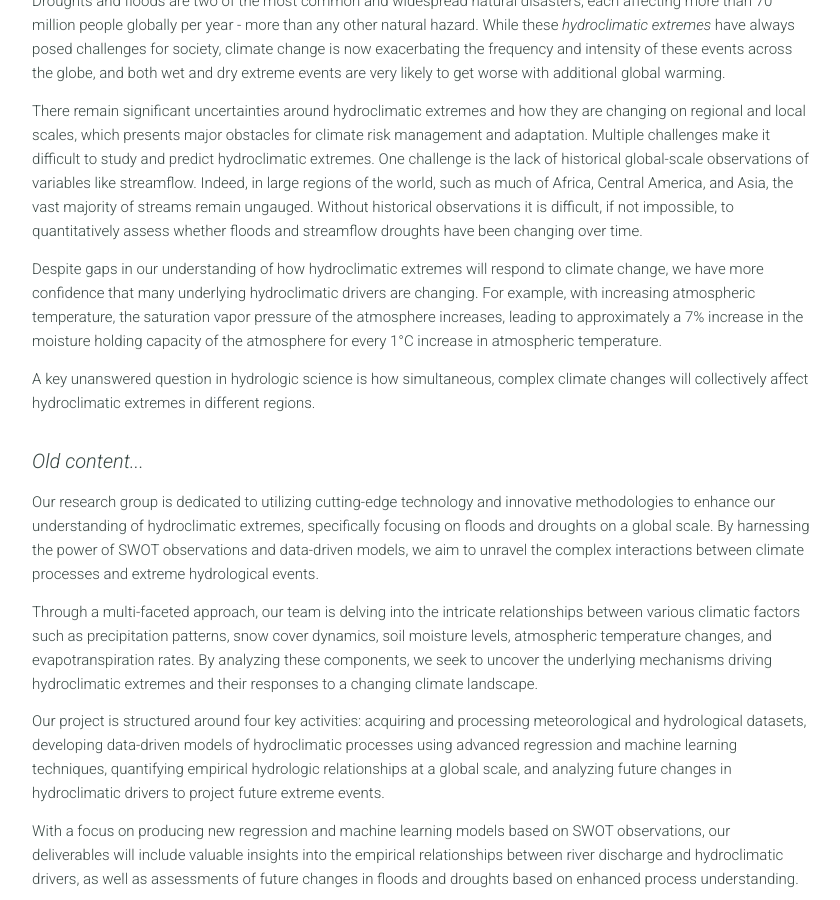
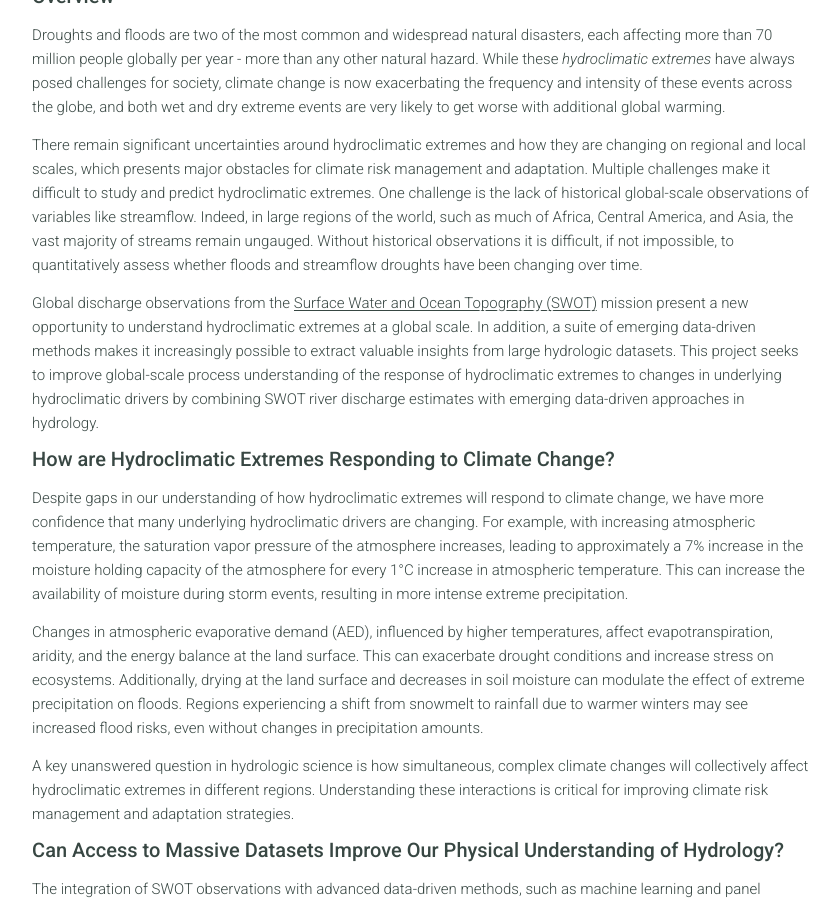
Before and after one commit to fdavenport/fdavenport.github.io, a Jekyll site: the page built from research/evaluating-drivers-extreme-runoff.md, in a window 1280 px wide and 900 px high, scrolled down 988 px. Shown: the whole window, without its empty margins (219-1059 px from the left). Built offline with Jekyll 4.4.1, drawn with Linux system fonts in a browser that asks for light colours; some of the changed text lies outside the part shown.

Commit message:
Content updates

```diff
--- a/research/evaluating-drivers-extreme-runoff.md
+++ b/research/evaluating-drivers-extreme-runoff.md
@@ -1,13 +1,13 @@
 ---
 layout: page
-title: Evaluating the Drivers of Extreme Runoff
+title: Evaluating the drivers of extreme runoff using satellite-derived river discharge estimates
 feature_text:
 feature_image: "/assets/images/feature/earth.jpg"
 excerpt: ""
 ---
 
 <div class="row">
-    <h3>Using SWOT observations and data-driven models to improve process understanding of hydroclimatic extremes</h3>
+    <h5 class="mb-4"><i>Using SWOT observations and data-driven models to improve process understanding of hydroclimatic extremes</i></h5>
 </div>
 
 <div class="row">
@@ -34,21 +34,42 @@ excerpt: ""
 <div class="row">
     <!-- example of a full-width text -->
     <div class="col">
-        <p style="line-height: normal" class="m-0 pb-1">
+<p style="line-height: normal" class="m-0 pb-1">
             <b>Overview</b>
         </p>
-        <p style="line-height: normal" class="m-0 pb-1"><small>Droughts and floods are two of the most common and widespread natural disasters, each affecting more than 70 million people globally per year - more than any other natural hazard. While these <i>hydroclimatic extremes</i> have always posed challenges for society, climate change is now exacerbating the frequency and intensity of these events across the globe, and both wet and dry extreme events are very likely to get worse with additional global warming.</small></p>
-        <p style="line-height: normal" class="m-0 pb-1"><small>There remain significant uncertainties around hydroclimatic extremes and how they are changing on regional and local scales, which presents major obstacles for climate risk management and adaptation. Multiple challenges make it difficult to study and predict hydroclimatic extremes. One challenge is the lack of historical global-scale observations of variables like streamflow. Indeed, in large regions of the world, such as much of Africa, Central America, and Asia, the vast majority of streams remain ungauged. Without historical observations it is difficult, if not impossible, to quantitatively assess whether floods and streamflow droughts have been changing over time.</small></p>
-        <p style="line-height: normal" class="m-0 pb-1"><small>Despite gaps in our understanding of how hydroclimatic extremes will respond to climate change, we have more confidence that many underlying hydroclimatic drivers are changing. For example, with increasing atmospheric temperature, the saturation vapor pressure of the atmosphere increases, leading to approximately a 7% increase in the moisture holding capacity of the atmosphere for every 1°C increase in atmospheric temperature. </small></p>
-        <p style="line-height: normal" class="m-0 pb-1"><small>A key unanswered question in hydrologic science is how simultaneous, complex climate changes will collectively affect hydroclimatic extremes in different regions.</small></p>
-        <p style="line-height: normal" class="m-0 pb-1"><small></small></p>
-        <p style="line-height: normal" class="m-0 pb-1"><small></small></p>
-        <i>Old content...</i>
-        <p style="line-height: normal" class="m-0 pb-1"><small>Our research group is dedicated to utilizing cutting-edge technology and innovative methodologies to enhance our understanding of hydroclimatic extremes, specifically focusing on floods and droughts on a global scale. By harnessing the power of SWOT observations and data-driven models, we aim to unravel the complex interactions between climate processes and extreme hydrological events.</small></p>
-        <p style="line-height: normal" class="m-0 pb-1"><small>Through a multi-faceted approach, our team is delving into the intricate relationships between various climatic factors such as precipitation patterns, snow cover dynamics, soil moisture levels, atmospheric temperature changes, and evapotranspiration rates. By analyzing these components, we seek to uncover the underlying mechanisms driving hydroclimatic extremes and their responses to a changing climate landscape.</small></p>
-        <p style="line-height: normal" class="m-0 pb-1"><small>Our project is structured around four key activities: acquiring and processing meteorological and hydrological datasets, developing data-driven models of hydroclimatic processes using advanced regression and machine learning techniques, quantifying empirical hydrologic relationships at a global scale, and analyzing future changes in hydroclimatic drivers to project future extreme events.</small></p>
-        <p style="line-height: normal" class="m-0 pb-1"><small>With a focus on producing new regression and machine learning models based on SWOT observations, our deliverables will include valuable insights into the empirical relationships between river discharge and hydroclimatic drivers, as well as assessments of future changes in floods and droughts based on enhanced process understanding.</small></p>
-        <p style="line-height: normal" class="m-0 pb-1"><small>With a focus on producing new regression and machine learning models based on SWOT observations, our deliverables will include valuable insights into the empirical relationships between river discharge and hydroclimatic drivers, as well as assessments of future changes in floods and droughts based on enhanced process understanding.</small></p>
+        <p style="line-height: normal" class="m-0 pb-1">
+            <small>Droughts and floods are two of the most common and widespread natural disasters, each affecting more than 70 million people globally per year - more than any other natural hazard. While these <i>hydroclimatic extremes</i> have always posed challenges for society, climate change is now exacerbating the frequency and intensity of these events across the globe, and both wet and dry extreme events are very likely to get worse with additional global warming.</small>
+        </p>
+        <p style="line-height: normal" class="m-0 pb-1">
+            <small>There remain significant uncertainties around hydroclimatic extremes and how they are changing on regional and local scales, which presents major obstacles for climate risk management and adaptation. Multiple challenges make it difficult to study and predict hydroclimatic extremes. One challenge is the lack of historical global-scale observations of variables like streamflow. Indeed, in large regions of the world, such as much of Africa, Central America, and Asia, the vast majority of streams remain ungauged. Without historical observations it is difficult, if not impossible, to quantitatively assess whether floods and streamflow droughts have been changing over time.</small>
+        </p>
+        <p style="line-height: normal" class="m-0 pb-1">
+            <small>Global discharge observations from the <a href="https://swot.jpl.nasa.gov/">Surface Water and Ocean Topography (SWOT)</a> mission present a new opportunity to understand hydroclimatic extremes at a global scale. In addition, a suite of emerging data-driven methods makes it increasingly possible to extract valuable insights from large hydrologic datasets. This project seeks to improve global-scale process understanding of the response of hydroclimatic extremes to changes in underlying hydroclimatic drivers by combining SWOT river discharge estimates with emerging data-driven approaches in hydrology.</small>
+        </p>
+        <p style="line-height: normal" class="m-0 pb-1">
+            <b>How are Hydroclimatic Extremes Responding to Climate Change?</b>
+        </p>
+        <p style="line-height: normal" class="m-0 pb-1">
+            <small>Despite gaps in our understanding of how hydroclimatic extremes will respond to climate change, we have more confidence that many underlying hydroclimatic drivers are changing. For example, with increasing atmospheric temperature, the saturation vapor pressure of the atmosphere increases, leading to approximately a 7% increase in the moisture holding capacity of the atmosphere for every 1°C increase in atmospheric temperature. This can increase the availability of moisture during storm events, resulting in more intense extreme precipitation.</small>
+        </p>
+        <p style="line-height: normal" class="m-0 pb-1">
+            <small>Changes in atmospheric evaporative demand (AED), influenced by higher temperatures, affect evapotranspiration, aridity, and the energy balance at the land surface. This can exacerbate drought conditions and increase stress on ecosystems. Additionally, drying at the land surface and decreases in soil moisture can modulate the effect of extreme precipitation on floods. Regions experiencing a shift from snowmelt to rainfall due to warmer winters may see increased flood risks, even without changes in precipitation amounts.</small>
+        </p>
+        <p style="line-height: normal" class="m-0 pb-1">
+            <small>A key unanswered question in hydrologic science is how simultaneous, complex climate changes will collectively affect hydroclimatic extremes in different regions. Understanding these interactions is critical for improving climate risk management and adaptation strategies.</small>
+        </p>
+        <p style="line-height: normal" class="m-0 pb-1">
+            <b>Can Access to Massive Datasets Improve Our Physical Understanding of Hydrology?</b>
+        </p>
+        <p style="line-height: normal" class="m-0 pb-1">
+            <small>The integration of SWOT observations with advanced data-driven methods, such as machine learning and panel regression models, provides a unique opportunity to improve our understanding of hydrological processes. These methods allow for the analysis of large-scale hydrologic datasets, uncovering patterns and relationships that traditional models might miss. By leveraging these datasets, we can enhance our ability to predict and manage hydroclimatic extremes, ultimately contributing to more effective and informed water resource management and policy decisions.</small>
+        </p>
+        <p style="line-height: normal" class="m-0 pb-1">
+            <small>Our project is structured around four key activities: acquiring and processing meteorological and hydrological datasets, developing data-driven models of hydroclimatic processes using advanced regression and machine learning techniques, quantifying empirical hydrologic relationships at a global scale, and analyzing future changes in hydroclimatic drivers to project future extreme events.</small>
+        </p>
+        <p style="line-height: normal" class="m-0 pb-1">
+            <small>With a focus on producing new regression and machine learning models based on SWOT observations, our deliverables will include valuable insights into the empirical relationships between river discharge and hydroclimatic drivers, as well as assessments of future changes in floods and droughts based on enhanced process understanding.</small>
+        </p>
     </div>
 </div>
 
```
Also changed, not shown: _data/research.yml (+3 -12 lines).
